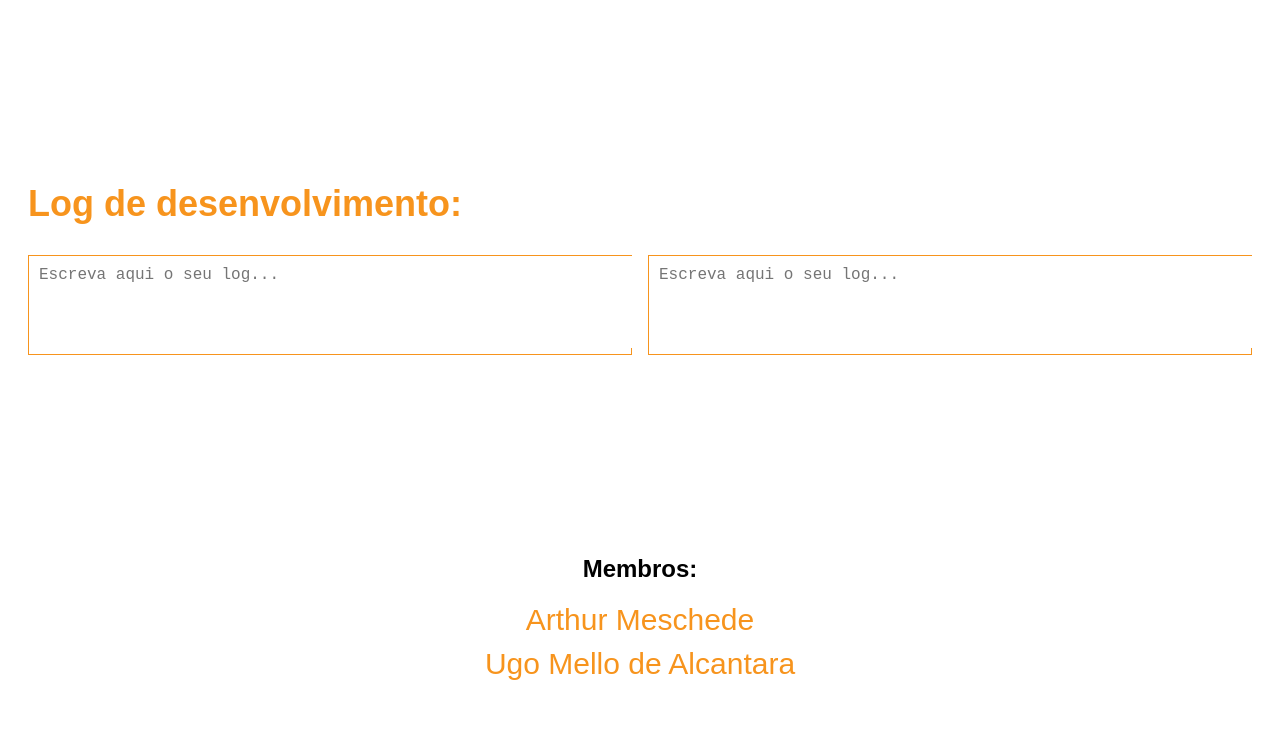
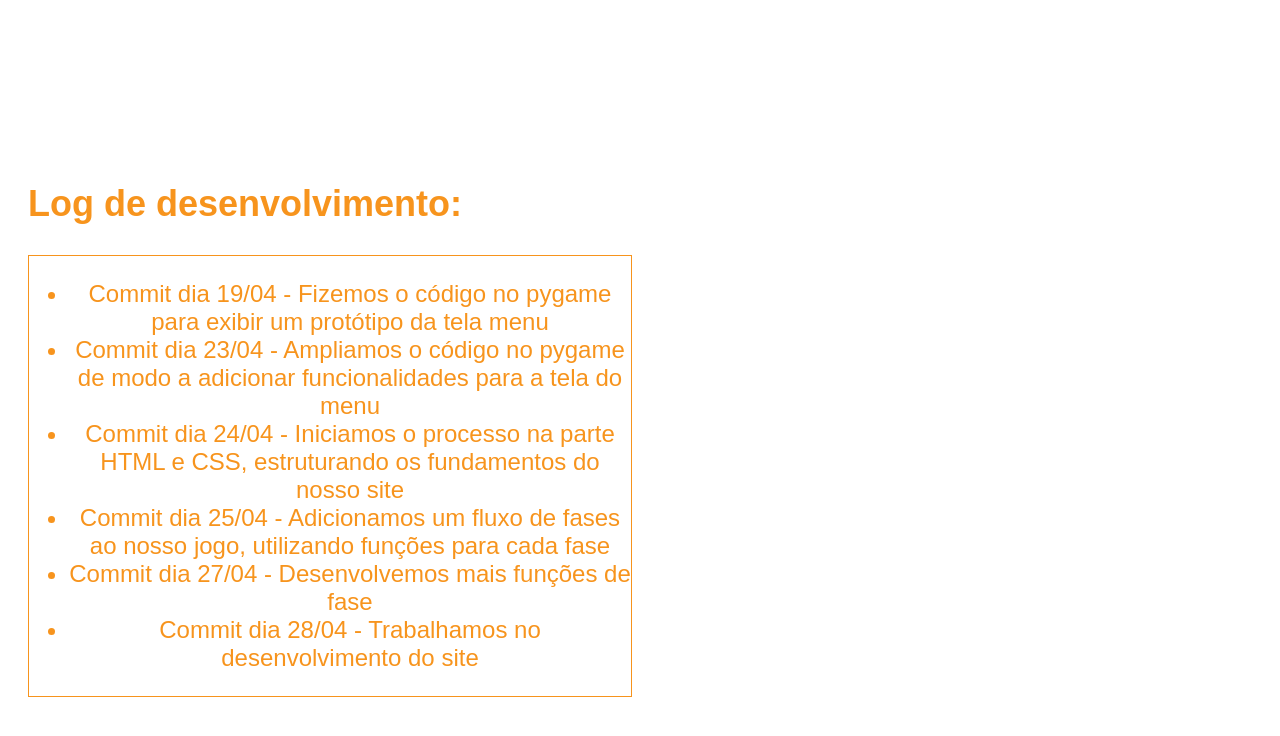
Before and after one commit to insper-classroom/devlife-23-1-projeto-pygame-ugo-e-arthur, a plain HTML site: page docs/index.html in a window 1280 px wide. Shown: the part 3609-4345 px from the top of the page. Drawn offline with Linux system fonts and the light colour scheme.

Commit message:
Ultimo site e organizacao para o codigo pyfame

```diff
--- a/docs/index.html
+++ b/docs/index.html
@@ -31,10 +31,12 @@
 		<div></div>
 		<img src="print2.jpg" alt="Imagem 2">
 	  </div>
-	<section id="video">
+	  <section id="video">
 		<h2>Vídeo do jogo:</h2>
-		<video src="video.mp4" width="640" height="360" controls></video>
-	</section>
+		<iframe width="640" height="360" src="https://www.youtube.com/embed/YzILGc0lp_Y" frameborder="0" allowfullscreen></iframe>
+	  </section>
+
+
 	<section id="download">
 		<p>Link para download do pacote (zip) do jogo:</p>
 		<a href="caminho/do/arquivo.zip" class="download-button">Download</a>
@@ -75,11 +77,15 @@
 			<h2>Log de desenvolvimento:</h2>
 			<div class="log-container">
 				<div class="log-box">
-					<textarea rows="4" cols="50" placeholder="Escreva aqui o seu log..."></textarea>
-				</div>
-				<div class="log-box">
-					<textarea rows="4" cols="50" placeholder="Escreva aqui o seu log..."></textarea>
-				</div>
+					<ul style="list-style-type: disc;">
+					  <li>Commit dia 19/04 - Fizemos o código no pygame para exibir um protótipo da tela menu</li>
+					  <li>Commit dia 23/04 - Ampliamos o código no pygame de modo a adicionar funcionalidades para a tela do menu</li>
+					  <li>Commit dia 24/04 - Iniciamos o processo na parte HTML e CSS, estruturando os fundamentos do nosso site</li>
+					  <li>Commit dia 25/04 - Adicionamos um fluxo de fases ao nosso jogo, utilizando funções para cada fase</li>
+					  <li>Commit dia 27/04 - Desenvolvemos mais funções de fase</li>
+					  <li>Commit dia 28/04 - Trabalhamos no desenvolvimento do site</li>
+					</ul>
+				  </div>
 			</div>
 
 	</section>
```
Also changed, not shown: 1 other file.
